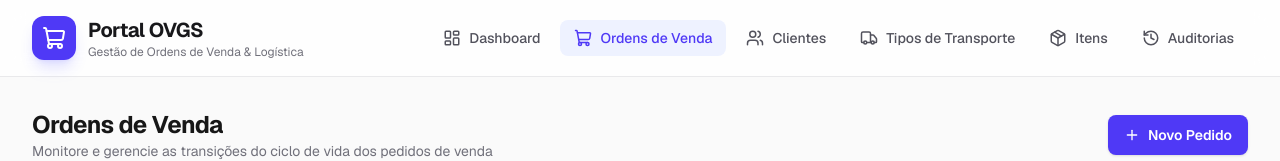
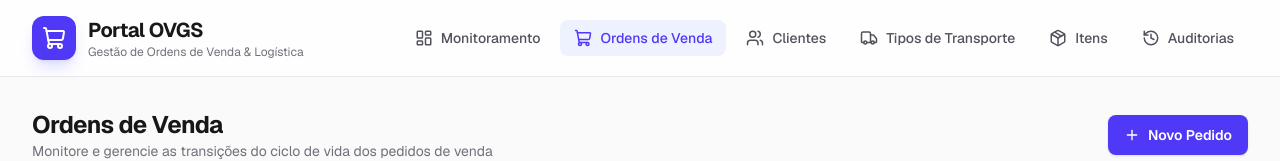
Before and after one commit to EdDevFront/sales-order-management-system, a Next.js app: page /orders in a window 1280 px wide. Shown: the top 161 px of the page. Built offline with nearby package versions, Linux system fonts and the light colour scheme.

Commit message:
refactor: rename Dashboard label to Monitoramento

```diff
--- a/src/components/ui/Layout/index.tsx
+++ b/src/components/ui/Layout/index.tsx
@@ -24,7 +24,7 @@ const navItems = [
   {
     id: "dashboard",
     href: "/dashboard",
-    label: "Dashboard",
+    label: "Monitoramento",
     icon: LayoutDashboard,
   },
   {
```
